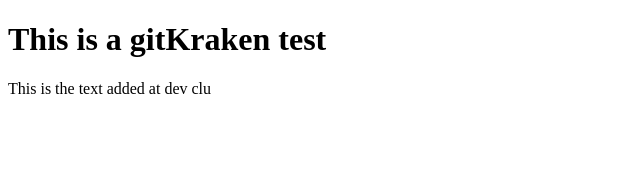
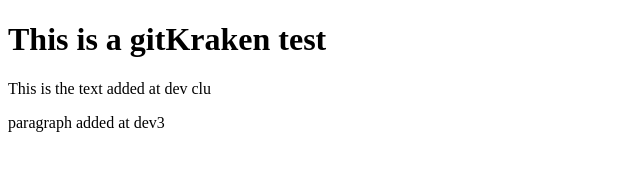
Before and after one commit to clurts/blaTest, a plain HTML site: page index.html in a window 1280 px wide. Shown: the whole page, without its empty margins (0-640 px from the left). Drawn offline with Linux system fonts and the light colour scheme.

Commit message:
add another paragraph

```diff
--- a/index.html
+++ b/index.html
@@ -9,5 +9,6 @@
 <body>
     <h1>This is a gitKraken test</h1>
     <p>This is the text added at dev clu</p>
+    <p>paragraph added at dev3</p>
 </body>
 </html>
```
